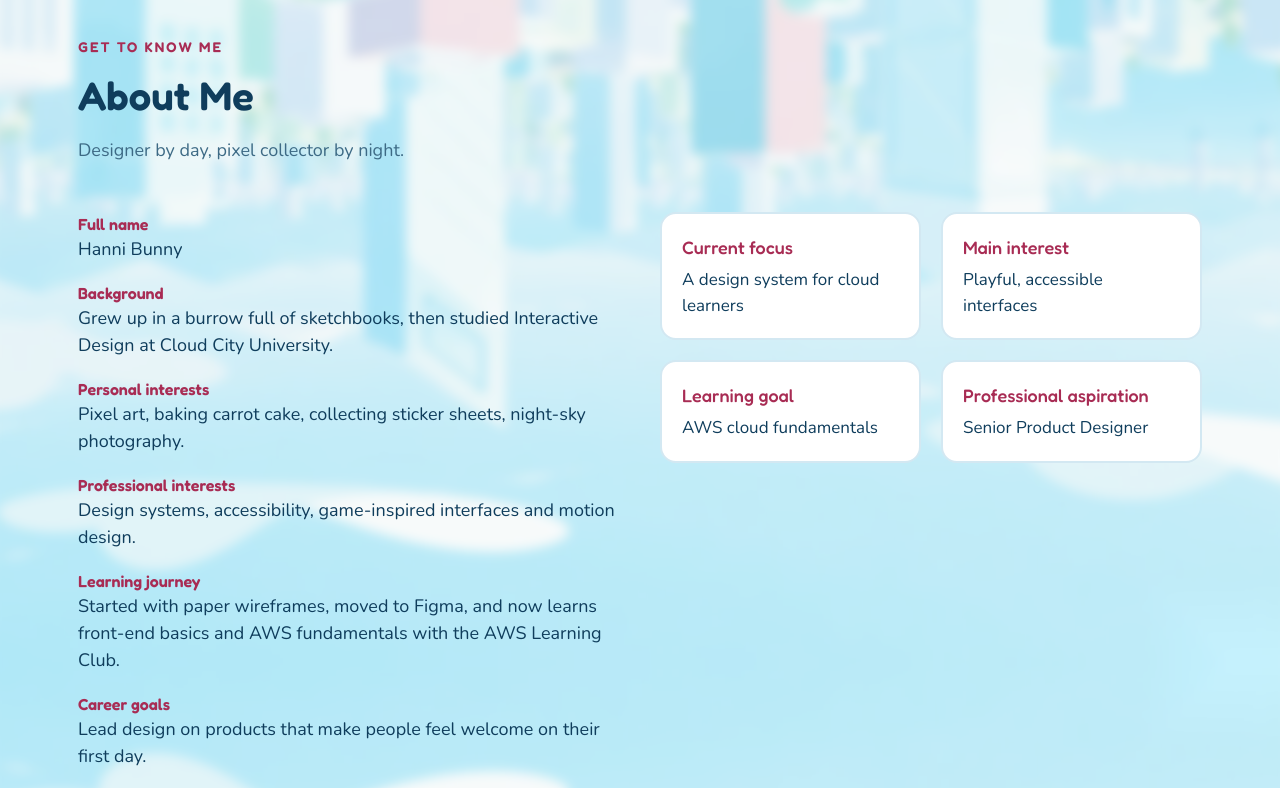
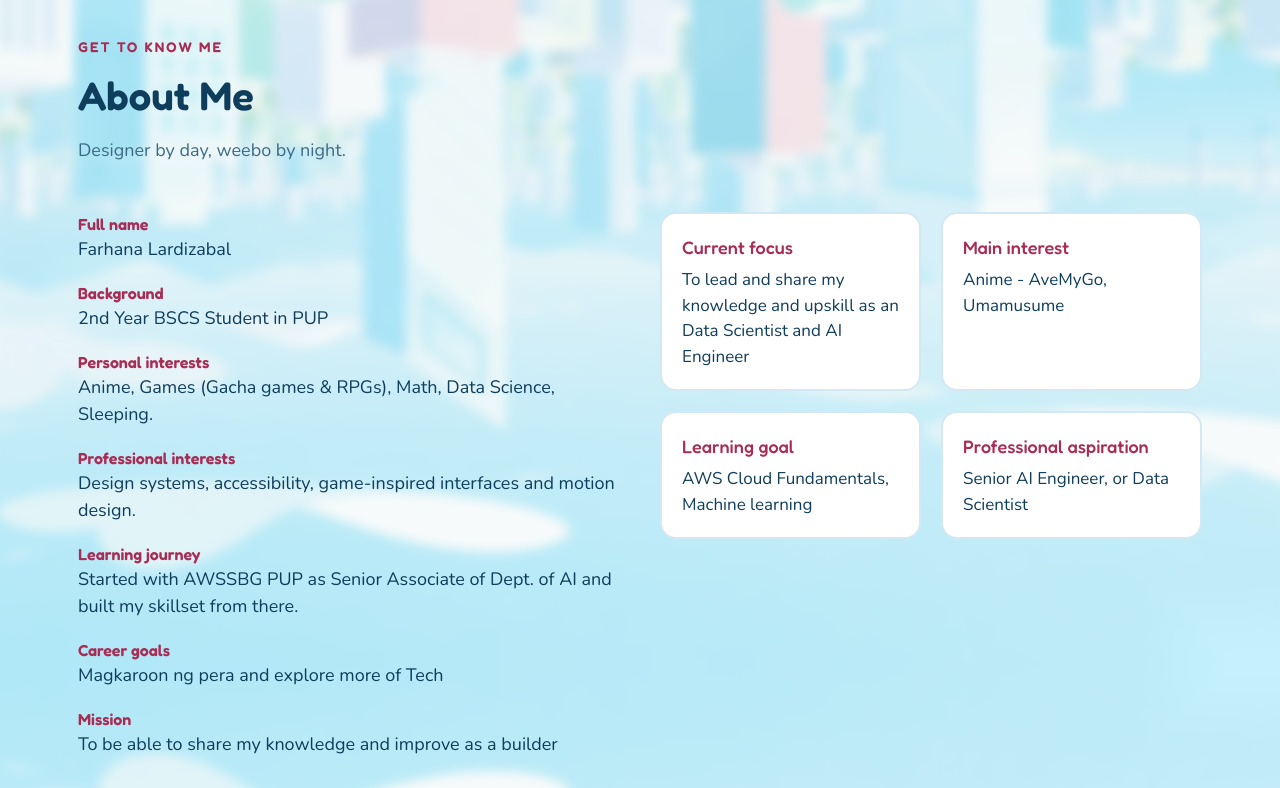
Before and after one commit to ItzEvhyx/my-first-portfolio, a Next.js app: page / in a window 1280 px wide. Shown: the part 960-1748 px from the top of the page. Built offline with nearby package versions, Linux system fonts and the light colour scheme.

Commit message:
feat: added details about me through about.js

```diff
--- a/content/about.js
+++ b/content/about.js
@@ -1,20 +1,20 @@
 // EDIT THIS FILE: Change text in quotes. To add an item, copy an existing item and keep its commas and brackets.
 
 export const details = [
-    ['Full name', 'Hanni Bunny'],
-    ['Background', 'Grew up in a burrow full of sketchbooks, then studied Interactive Design at Cloud City University.'],
-    ['Personal interests', 'Pixel art, baking carrot cake, collecting sticker sheets, night-sky photography.'],
+    ['Full name', 'Farhana Lardizabal'],
+    ['Background', '2nd Year BSCS Student in PUP'],
+    ['Personal interests', 'Anime, Games (Gacha games & RPGs), Math, Data Science, Sleeping.'],
     ['Professional interests', 'Design systems, accessibility, game-inspired interfaces and motion design.'],
-    ['Learning journey', 'Started with paper wireframes, moved to Figma, and now learns front-end basics and AWS fundamentals with the AWS Learning Club.'],
-    ['Career goals', 'Lead design on products that make people feel welcome on their first day.'],
-    ['Mission', 'Every first day should feel like a hello, not a hurdle.'],
+    ['Learning journey', 'Started with AWSSBG PUP as Senior Associate of Dept. of AI and built my skillset from there.'],
+    ['Career goals', 'Magkaroon ng pera and explore more of Tech'],
+    ['Mission', 'To be able to share my knowledge and improve as a builder'],
   ];
 
 export const highlights = [
-    ['Current focus', 'A design system for cloud learners'],
-    ['Main interest', 'Playful, accessible interfaces'],
-    ['Learning goal', 'AWS cloud fundamentals'],
-    ['Professional aspiration', 'Senior Product Designer'],
+    ['Current focus', 'To lead and share my knowledge and upskill as an Data Scientist and AI Engineer'],
+    ['Main interest', 'Anime - AveMyGo, Umamusume'],
+    ['Learning goal', 'AWS Cloud Fundamentals, Machine learning'],
+    ['Professional aspiration', 'Senior AI Engineer, or Data Scientist'],
   ];
 
-export const aboutSection = { title: 'About Me', subtitle: 'Designer by day, pixel collector by night.' };
+export const aboutSection = { title: 'About Me', subtitle: 'Designer by day, weebo  by night.' };
```
